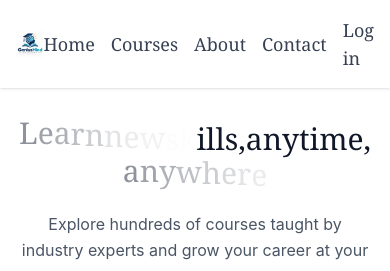
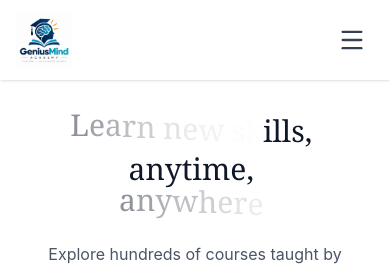
Before and after one commit to mahboob-hassan/e-learning-platform, a React (Vite) app: page / in a window 390 px wide. Shown: the top 271 px of the page. Built offline with nearby package versions, Linux system fonts and the light colour scheme.

Commit message:
new changes added for animation

```diff
--- a/src/App.jsx
+++ b/src/App.jsx
@@ -2,8 +2,8 @@ import Navbar from "./components/Navbar";
 import About from "./pages/About";
 import Home from "./pages/Home";
 import Courses from "./pages/Courses";
+import Contact from "./pages/Contact";
 import { BrowserRouter, Routes, Route } from "react-router-dom";
-import { Contact } from "lucide-react";
 
 function App() {
   return (
--- a/src/components/Navbar.jsx
+++ b/src/components/Navbar.jsx
@@ -1,67 +1,81 @@
 import Logo from "../assets/images/logo.png";
-import { Link } from "react-router-dom";
+import { useState } from "react";
+import { Menu, X } from "lucide-react";
+import { Link, NavLink } from "react-router-dom";
+
+const navItems = [
+  { label: "Home", to: "/" },
+  { label: "Courses", to: "/courses" },
+  { label: "About", to: "/about" },
+  { label: "Contact", to: "/contact" },
+  { label: "Log in", to: "/log_in" },
+];
+
+const linkClassName = ({ isActive }) =>
+  `font-serif transition-colors hover:text-pink-600 ${
+    isActive ? "text-pink-600" : "text-gray-700"
+  }`;
 
 function Navbar() {
+  const [isMenuOpen, setIsMenuOpen] = useState(false);
+
   return (
-    <nav className="w-full bg-white shadow-sm">
+    <nav className="relative w-full bg-white shadow-sm">
       <div className="mx-auto flex w-full max-w-7xl items-center justify-between px-4 py-3 sm:px-6 lg:px-8">
-        {/* Logo */}
-        <Link to="/">
+        <Link to="/" onClick={() => setIsMenuOpen(false)}>
           <img
             src={Logo}
-            alt="Logo"
-            className="h-16 w-16 object-contain sm:h-18 sm:w-18 lg:h-20 lg:w-20"
+            alt="GeniusMind Academy"
+            className="h-14 w-14 object-contain sm:h-16 sm:w-16 lg:h-20 lg:w-20"
           />
         </Link>
 
-        {/* Navigation */}
-        <ul className="flex items-center gap-4 sm:gap-6 md:gap-8 lg:gap-10">
-          <li>
-            <Link
-              to="/"
-              className="text-lg font-serif text-gray-700 transition-colors hover:text-pink-600 sm:text-xl lg:text-2xl"
-            >
-              Home
-            </Link>
-          </li>
+        <ul className="hidden items-center gap-6 md:flex lg:gap-10">
+          {navItems.map((item) => (
+            <li key={item.to}>
+              <NavLink
+                to={item.to}
+                end={item.to === "/"}
+                className={(props) => `${linkClassName(props)} text-xl lg:text-2xl`}
+              >
+                {item.label}
+              </NavLink>
+            </li>
+          ))}
+        </ul>
 
-          <li>
-            <Link
-              to="/courses"
-              className="text-lg font-serif text-gray-700 transition-colors hover:text-pink-600 sm:text-xl lg:text-2xl"
-            >
-              Courses
-            </Link>
-          </li>
+        <button
+          type="button"
+          className="rounded-md p-2 text-gray-700 transition-colors hover:bg-pink-50 hover:text-pink-600 focus-visible:outline-2 focus-visible:outline-offset-2 focus-visible:outline-pink-600 md:hidden"
+          aria-label={isMenuOpen ? "Close navigation menu" : "Open navigation menu"}
+          aria-expanded={isMenuOpen}
+          aria-controls="mobile-navigation"
+          onClick={() => setIsMenuOpen((isOpen) => !isOpen)}
+        >
+          {isMenuOpen ? <X size={28} /> : <Menu size={28} />}
+        </button>
+      </div>
 
-          <li>
-            <Link
-              to="/about"
-              className="text-lg font-serif text-gray-700 transition-colors hover:text-pink-600 sm:text-xl lg:text-2xl"
-            >
-              About
-            </Link>
-          </li>
-
-          <li>
-            <Link
-              to="/contact"
-              className="text-lg font-serif text-gray-700 transition-colors hover:text-pink-600 sm:text-xl lg:text-2xl"
-            >
-              Contact
-            </Link>
-          </li>
-
-          <li>
-            <Link
-              to="/log_in"
-              className="text-lg font-serif text-gray-700 transition-colors hover:text-pink-600 sm:text-xl lg:text-2xl"
-            >
-              Log in
-            </Link>
-          </li>
-        </ul>
-      </div>
+      {isMenuOpen && (
+        <div id="mobile-navigation" className="border-t border-gray-100 bg-white shadow-md md:hidden">
+          <ul className="mx-auto flex max-w-7xl flex-col px-4 py-3 sm:px-6">
+            {navItems.map((item) => (
+              <li key={item.to}>
+                <NavLink
+                  to={item.to}
+                  end={item.to === "/"}
+                  className={(props) =>
+                    `${linkClassName(props)} block rounded-md px-3 py-3 text-lg`
+                  }
+                  onClick={() => setIsMenuOpen(false)}
+                >
+                  {item.label}
+                </NavLink>
+              </li>
+            ))}
+          </ul>
+        </div>
+      )}
     </nav>
   );
 }
--- a/src/components/ui/animated-text.jsx
+++ b/src/components/ui/animated-text.jsx
@@ -34,7 +34,7 @@ export default function AnimatedText({
         ? words.map((word, wordIndex) => (
             <span
               key={`word-${wordIndex}`}
-              className="inline-block whitespace-nowrap"
+              className="mr-[0.25em] inline-block whitespace-nowrap"
             >
               {word.split("").map((letter, letterIndex) => {
                 const index =
@@ -54,7 +54,6 @@ export default function AnimatedText({
                   </motion.span>
                 );
               })}
-              {wordIndex < words.length - 1 && " "}
             </span>
           ))
         : words.map((word, index) => (
```
